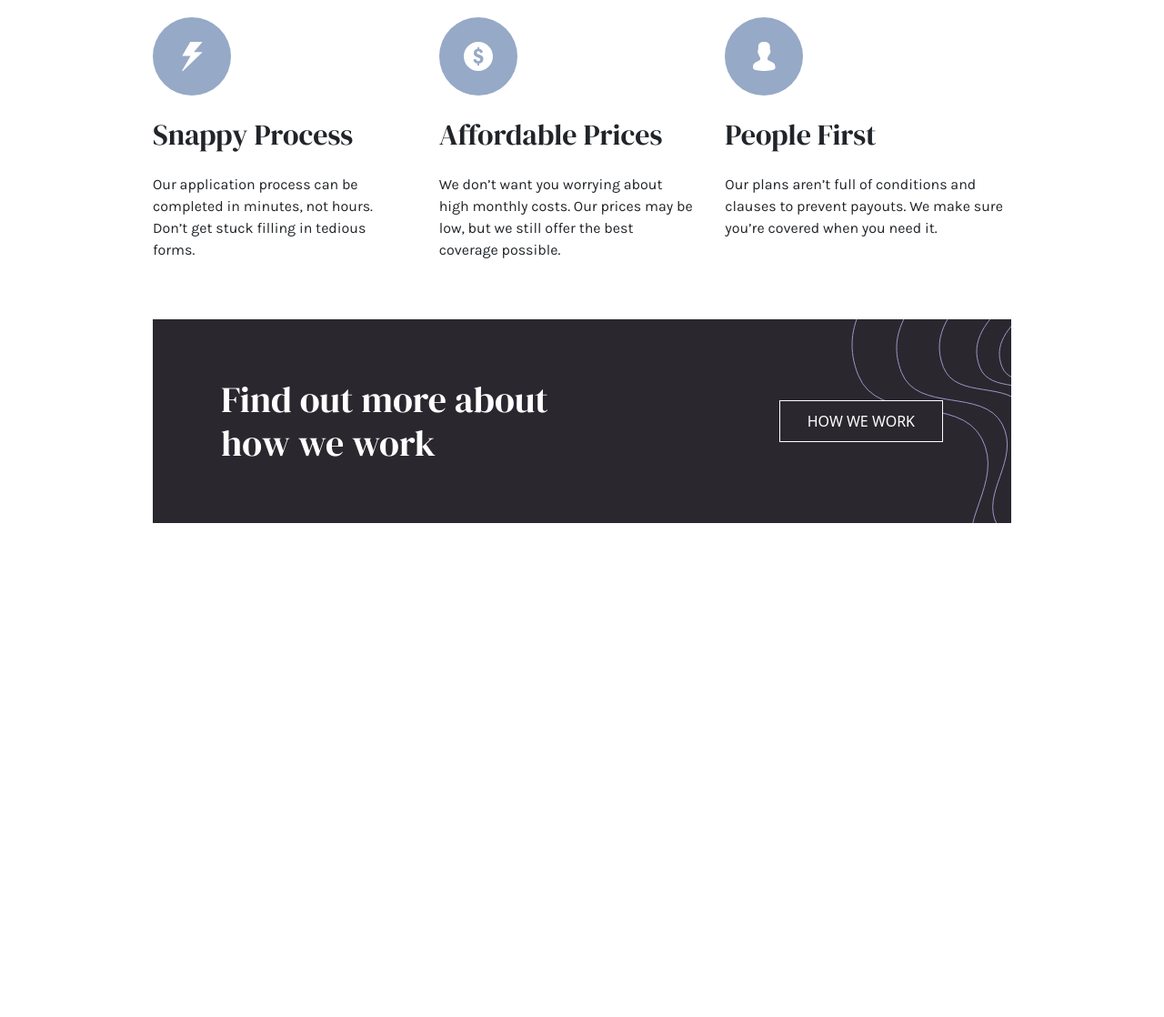
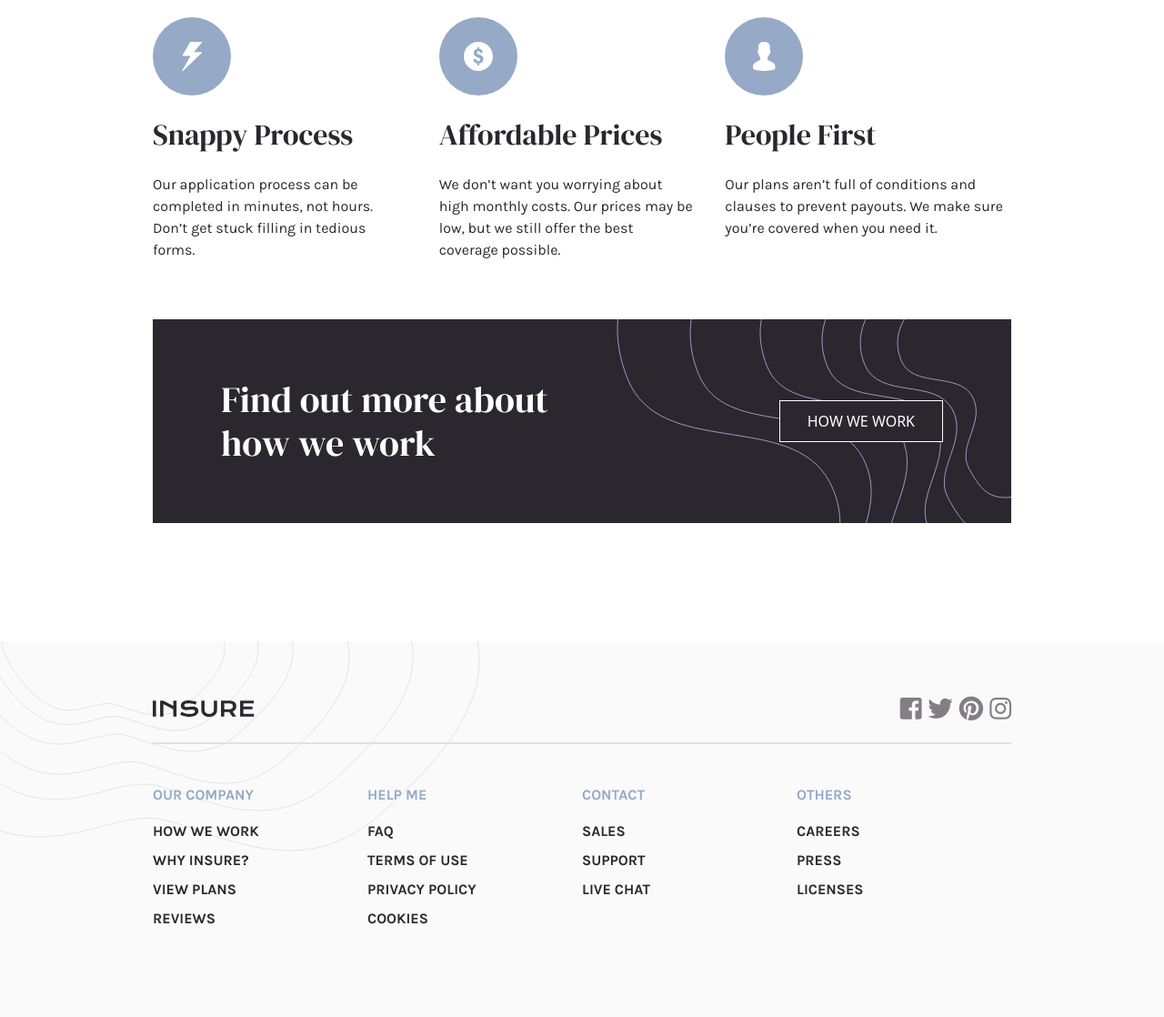
Before and after one commit to Gamygams1234/insure-landing-page, a plain HTML site: page index.html in a window 1280 px wide. Shown: the part 1064-2182 px from the top of the page at 91% size. Before the commit the page ends 1687 px from the top, so only its background shows below. Drawn offline with nearby package versions, Linux system fonts and the light colour scheme.

Commit message:
Finished the project

```diff
--- a/index.html
+++ b/index.html
@@ -113,7 +113,7 @@
 
   </section>
 
-  <section class="section-3 pt-5 pb-5 mb-5">
+  <section class="section-3 pt-5 pb-5 ">
     <h3 class="fw-400 dm-sans mt-3 mb-3">Find out more about how we work</h3>
 
     <div class="how-we-work"> <button href="#" type="button" class="btn btn-dark">How We work</button></div>
@@ -121,6 +121,71 @@
 
 
   </section>
+
+
+  <footer>
+
+    <div class="footer-top">
+      <div class="logo mb-4">
+        <img src="./images/logo.svg" alt="">
+      </div>
+      <div class="social-links mb-4">
+
+        <a href="#">
+          <i class="fab fa-facebook-square"></i>
+        </a>
+        <a href="#">
+          <i class="fab fa-twitter"></i>
+        </a>
+        <a href="#">
+          <i class="fab fa-pinterest"></i>
+        </a>
+        <a href="#">
+          <i class="fab fa-instagram"></i>
+        </a>
+      </div>
+    </div>
+    <div class="border mb-5"></div>
+
+    <div class="footer-bottom">
+
+      <div class="link-group mb-4">
+        <p class="fw-700 karla mb-4">Our Company</p>
+        <a href="#" class="fw-700 karla">How we work</a>
+        <a href="#" class="fw-700 karla">Why Insure?</a>
+        <a href="#" class="fw-700 karla">View plans</a>
+        <a href="#" class="fw-700 karla">Reviews</a>
+
+      </div>
+      <div class="link-group mb-4">
+        <p class="fw-700 karla mb-4"> Help me</p>
+        <a href="#" class="fw-700 karla">FAQ</a>
+        <a href="#" class="fw-700 karla">Terms of use</a>
+        <a href="#" class="fw-700 karla">Privacy Policy</a>
+        <a href="#" class="fw-700 karla">Cookies</a>
+
+      </div>
+      <div class="link-group mb-4">
+        <p class="fw-700 karla mb-4">Contact</p>
+        <a href="#" class="fw-700 karla">Sales</a>
+        <a href="#" class="fw-700 karla">Support</a>
+        <a href="#" class="fw-700 karla">Live Chat</a>
+
+      </div>
+      <div class="link-group mb-4">
+        <p class="fw-700 karla mb-4">Others</p>
+        <a href="#" class="fw-700 karla">Careers</a>
+        <a href="#" class="fw-700 karla">Press</a>
+        <a href="#" class="fw-700 karla">Licenses</a>
+
+      </div>
+
+
+    </div>
+
+
+
+  </footer>
   <!--/.main-header-->
 
   <!-- How we work
--- a/scss/styles.scss
+++ b/scss/styles.scss
@@ -24,10 +24,6 @@ $veryLightGray: hsl(0, 0%, 98%);
     z-index: 4;
 }
 
-.container {
-    padding-right: 0;
-    padding-left: 0;
-}
 .main-header {
     // padding-top: 0.5em;
     // padding-bottom: 0.5em;
@@ -175,6 +171,7 @@ $veryLightGray: hsl(0, 0%, 98%);
         grid-template-columns: 1fr;
 
         .grid-item {
+            color: $veryDarkViolet;
             display: flex;
             flex-direction: column;
             justify-content: center;
@@ -202,6 +199,7 @@ $veryLightGray: hsl(0, 0%, 98%);
     background-image: url("../images/bg-pattern-how-we-work-mobile.svg");
     background-position: right top;
     background-repeat: no-repeat;
+    margin-bottom: 130px;
     h3 {
         color: white;
         font-size: 2.5em;
@@ -216,6 +214,66 @@ $veryLightGray: hsl(0, 0%, 98%);
         button:hover {
             color: $veryDarkViolet;
             background-color: white;
+        }
+    }
+}
+footer {
+    display: flex;
+    flex-direction: column;
+    padding-left: 24px;
+    padding-right: 24px;
+    padding-top: 60px;
+    padding-bottom: 60px;
+    background-color: $veryLightGray;
+    background-image: url("../images/bg-pattern-footer-mobile.svg");
+    background-repeat: no-repeat;
+    background-position: top left;
+
+    .footer-top {
+        display: flex;
+        flex-direction: column;
+        align-items: center;
+        justify-content: center;
+        .social-links {
+            font-size: 1.7em;
+            a {
+                text-decoration: none;
+                color: $darkGrayishViolet;
+                transition: all 0.3s ease-in-out;
+            }
+            a:hover {
+                color: $veryDarkViolet;
+            }
+        }
+    }
+    .border {
+        border-top: 0.1rem solid $grayishBlue;
+    }
+    .footer-bottom {
+        text-transform: uppercase;
+        display: grid;
+        grid-template-columns: 1fr;
+
+        .link-group {
+            display: flex;
+            flex-direction: column;
+            align-items: center;
+            justify-content: center;
+            text-align: center;
+            p {
+                color: $grayishBlue;
+                font-size: 1em;
+            }
+            a {
+                color: $veryDarkViolet;
+                text-decoration: none;
+                transition: all 0.3s ease-in-out;
+                margin-bottom: 1em;
+            }
+            a:hover {
+                text-decoration: underline;
+                font-size: 1em;
+            }
         }
     }
 }
@@ -247,14 +305,18 @@ $veryLightGray: hsl(0, 0%, 98%);
                 padding-top: 0px;
                 display: flex;
                 align-items: center;
-                justify-content: center;
+                justify-content: space-evenly;
                 background-color: white;
                 background-image: none;
+
                 a {
                     color: $darkGrayishViolet;
+                    // using a text shadow, we are not disrupting
+                    transition: text-shadow 0.3s;
                 }
                 a:hover {
                     color: $veryDarkViolet;
+                    text-shadow: 0 0 0.65px $veryDarkViolet, 0 0 0.65px $veryDarkViolet;
                 }
 
                 .btn {
@@ -367,10 +429,29 @@ $veryLightGray: hsl(0, 0%, 98%);
         padding-left: 75px;
         padding-right: 75px;
         text-align: left;
+        background-image: url("../images/bg-pattern-how-we-work-desktop.svg");
         .how-we-work {
             display: flex;
             align-items: center;
             justify-content: flex-end;
         }
     }
+
+    footer {
+        padding-right: 168px;
+        padding-left: 168px;
+        background-image: url("../images/bg-pattern-footer-desktop.svg");
+        .footer-top {
+            flex-direction: row;
+            justify-content: space-between;
+        }
+        .footer-bottom {
+            grid-template-columns: 1fr 1fr 1fr 1fr;
+            .link-group {
+                justify-content: flex-start;
+                align-items: flex-start;
+                text-align: left;
+            }
+        }
+    }
 }
```
Also changed, not shown: css/styles.css.
